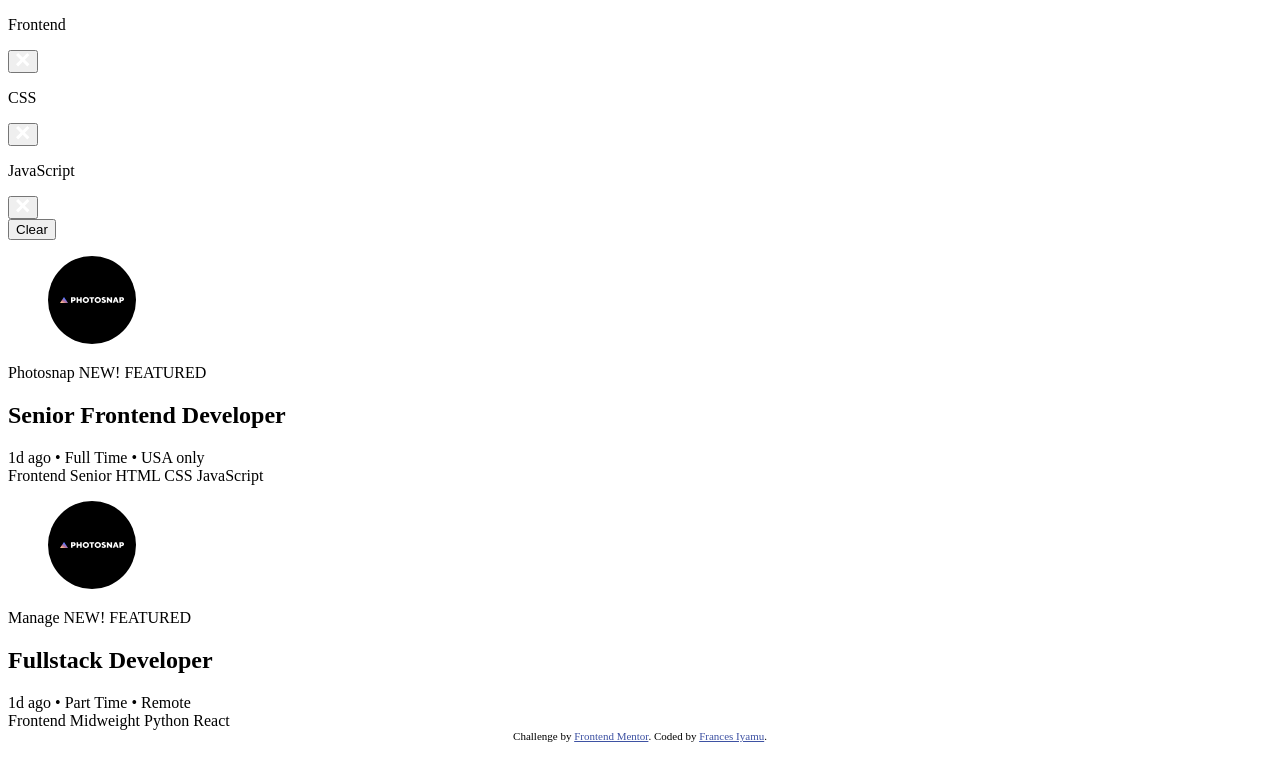
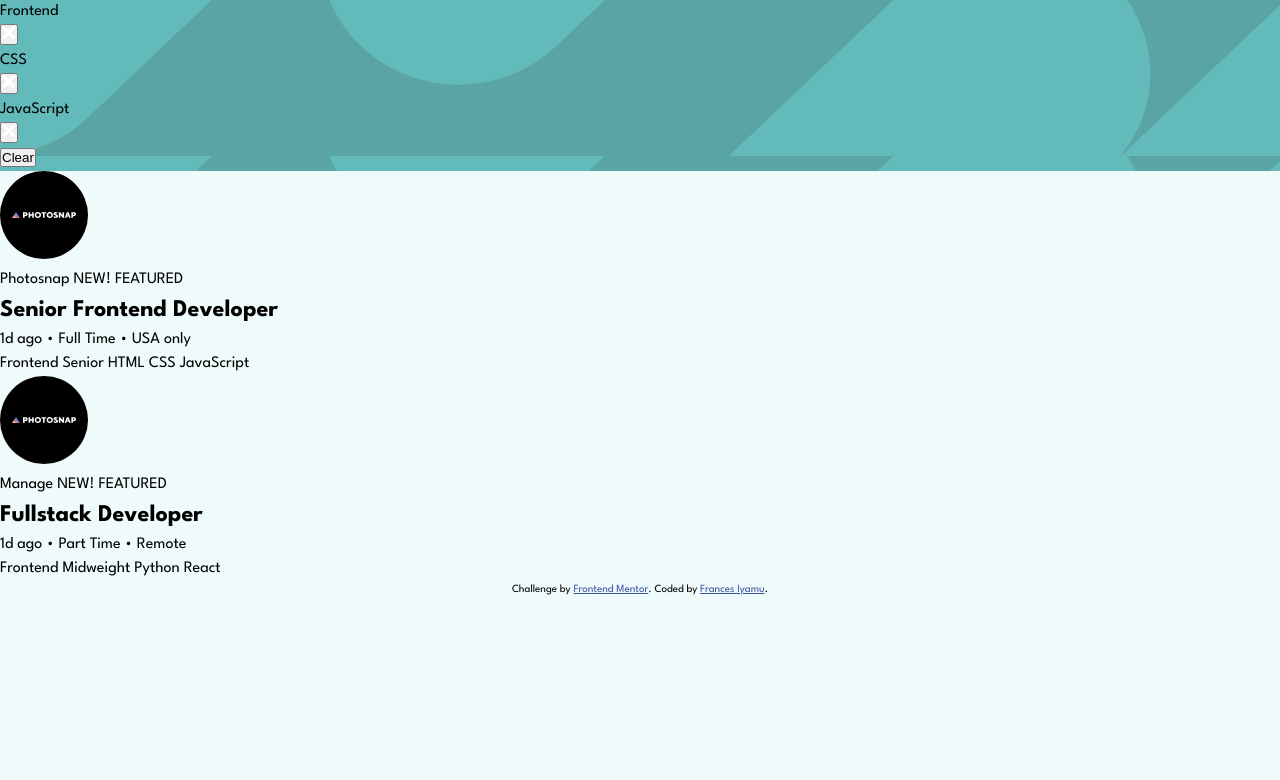
Before and after one commit to Francesiyamu/static-job-listing, a plain HTML site: page static-job-listings-master/index.html in a window 1280 px wide. Drawn offline with Linux system fonts and the light colour scheme.

Commit message:
sass setup

```diff
--- a/static-job-listings-master/index.html
+++ b/static-job-listings-master/index.html
@@ -2,17 +2,14 @@
 <html lang="en">
 <head>
   <meta charset="UTF-8">
-  <meta name="viewport" content="width=device-width, initial-scale=1.0"> <!-- displays site properly based on user's device -->
-
+  <meta name="viewport" content="width=device-width, initial-scale=1.0">
+  <link rel="preconnect" href="https://fonts.googleapis.com">
+  <link rel="preconnect" href="https://fonts.gstatic.com" crossorigin>
+  <link href="https://fonts.googleapis.com/css2?family=League+Spartan:wght@100..900&display=swap" rel="stylesheet">
   <link rel="icon" type="image/png" sizes="32x32" href="./images/favicon-32x32.png">
+  <link rel="stylesheet" href="css/syle.css">
 
   <title>Frontend Mentor | Job Listings</title>
-
-  <!-- Feel free to remove these styles or customise in your own stylesheet 👍 -->
-  <style>
-    .attribution { font-size: 11px; text-align: center; }
-    .attribution a { color: hsl(228, 45%, 44%); }
-  </style>
 </head>
 <body>
 
@@ -97,9 +94,9 @@
     </article>
   </main>
 
-  <div class="attribution">
+  <footer class="attribution">
     Challenge by <a href="https://www.frontendmentor.io?ref=challenge" target="_blank">Frontend Mentor</a>.
     Coded by <a href="#">Frances Iyamu</a>.
-  </div>
+  </footer>
 </body>
 </html>
--- /dev/null
+++ b/static-job-listings-master/scss/syle.scss
@@ -0,0 +1,39 @@
+
+@import './variable.scss';
+
+*,
+*::before,
+*::after{
+    margin: 0;
+    padding: 0;
+    box-sizing: border-box;
+}
+
+
+
+body {
+  line-height: 1.5;
+  font-family: "League Spartan", sans-serif;;
+  -webkit-font-smoothing: antialiased;
+  -moz-osx-font-smoothing: grayscale;
+  text-rendering: optimizeSpeed;
+  font-optical-sizing: auto;
+  font-style: normal;
+  background-color: map-get($map: $colors, $key: "green-50" );
+}
+
+header{
+    width: 100%;
+    max-width: 1440px;
+    background-color: map-get($map: $colors, $key: "green");
+    background-image: url(/static-job-listings-master/images/bg-header-desktop.svg);
+}
+
+
+.attribution {
+    font-size: 11px;
+    text-align: center;
+}
+.attribution a {
+    color: map-get($map: $colors, $key: "blue");
+}
--- /dev/null
+++ b/static-job-listings-master/scss/variable.scss
@@ -0,0 +1,12 @@
+$colors: (
+    "green": hsl(180, 29%, 50%),
+    "green-50" : hsl(180, 52%, 96%),
+    "Gray-400" :  hsl(180, 8%, 52%),
+    "Green-900" : hsl(180, 14%, 20%),
+    "blue" : hsl(228, 45%, 44%)
+);
+
+$font-weights: (
+    "bold" : 700,
+    "medium" : 500
+)
```
Also changed, not shown: static-job-listings-master/css/syle.css (added), static-job-listings-master/css/variable.css (added), 2 other files.
